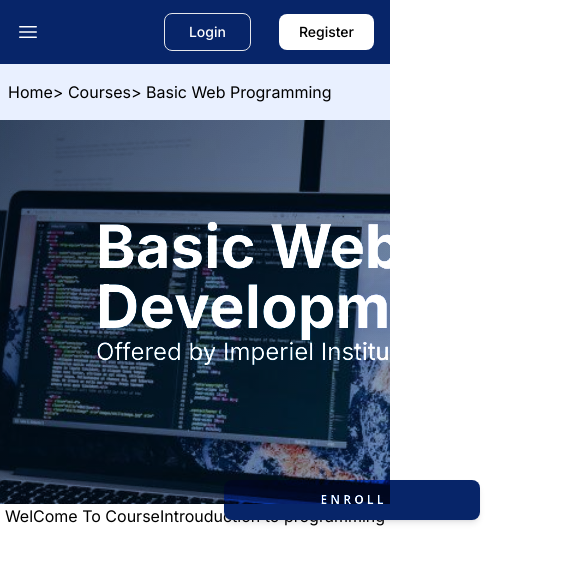
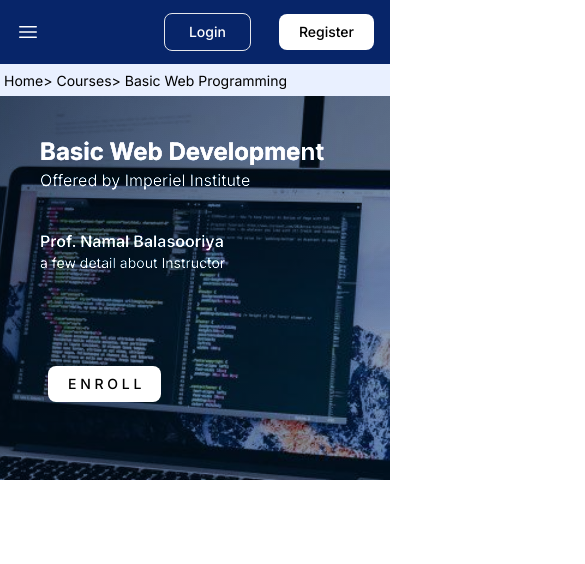
Before and after one commit to Xanvia/MOOC-IT-Center-UOP, a Next.js app in the folder frontend/: page /courses/1 in a window 390 px wide. Shown: the top 564 px of the page, 585 px wide, since content can reach past the window. Built offline with nearby package versions, Linux system fonts and the light colour scheme; no server answers.

Commit message:
fix: responsive

```diff
--- a/frontend/src/app/(public)/courses/[id]/page.tsx
+++ b/frontend/src/app/(public)/courses/[id]/page.tsx
@@ -8,11 +8,7 @@ export default function CoursesHome() {
   return (
     <>
       <CourseHeader />
-      <div className="flex justify-center">
-        <h1>WelCome To Course</h1>
 
-        <h1>Introuduction to programming</h1>
-      </div>
       <CourseDetails />
       <CourseContent />
       <CourseOutcomes />
--- a/frontend/src/components/Buttons/SolidButton.tsx
+++ b/frontend/src/components/Buttons/SolidButton.tsx
@@ -10,7 +10,7 @@ interface ButtonProps {
 
 const SolidButton: React.FC<ButtonProps> = ({ text, onClick, disabled, type = "button" }) => {
   return (
-    <button className={SolidButtonClasses} disabled={disabled} type={type}>
+    <button className={SolidButtonClasses} disabled={disabled} type={type} onClick={onClick}>
       {text}
     </button>
   );
--- a/frontend/src/components/Course/CourseCard/CourseHome/Breadcrumb.tsx
+++ b/frontend/src/components/Course/CourseCard/CourseHome/Breadcrumb.tsx
@@ -1,5 +1,5 @@
-import Link from 'next/link';
-import React from 'react';
+import Link from "next/link";
+import React from "react";
 
 // components/Breadcrumb.tsx
 interface BreadcrumbItem {
@@ -7,18 +7,17 @@ interface BreadcrumbItem {
   href?: string; // Make href optional
 }
 
-
 const Breadcrumbs = ({ breadcrumbs }: { breadcrumbs: BreadcrumbItem[] }) => {
   if (!breadcrumbs || breadcrumbs.length === 0) return null;
 
   return (
     <nav className=" bg-primary_light" aria-label="Breadcrumb">
-      <div className="mx-auto max-w-7xl px-2 sm:px-6 lg:px-8 p-4">
-      <ol className="inline-flex items-center justify-between md:space-x-3">
+      <div className="mx-auto max-w-7xl sm:px-6 lg:px-8 p-1 sm:p-4">
+        <ol className="inline-flex items-center justify-between md:space-x-3 text-sm">
           {breadcrumbs.map((breadcrumb, index) => (
             <li key={breadcrumb.breadcrumb}>
               {breadcrumb.href ? (
-              <Link href={breadcrumb.href} > {breadcrumb.breadcrumb}</Link>
+                <Link href={breadcrumb.href}> {breadcrumb.breadcrumb}</Link>
               ) : (
                 <span>{breadcrumb.breadcrumb}</span>
               )}
@@ -26,7 +25,6 @@ const Breadcrumbs = ({ breadcrumbs }: { breadcrumbs: BreadcrumbItem[] }) => {
           ))}
         </ol>
       </div>
-
     </nav>
   );
 };
--- a/frontend/src/components/Course/CourseCard/CourseHome/CourseDescriptionHeader.tsx
+++ b/frontend/src/components/Course/CourseCard/CourseHome/CourseDescriptionHeader.tsx
@@ -1,8 +1,10 @@
+"use client";
 import React from "react";
 import Breadcrumb from "../CourseHome/Breadcrumb";
-import CourseBigImage from "./CourseBigImage";
 import Image from "next/image";
 import SolidButton from "@/components/Buttons/SolidButton";
+import { toast } from "sonner";
+import PrimaryButton from "@/components/Buttons/PrimaryButton";
 
 interface BreadcrumbItem {
   breadcrumb: string;
@@ -15,14 +17,12 @@ const breadcrumbs: BreadcrumbItem[] = [
   { breadcrumb: "> Basic Web Programming", href: "/courses/1" },
 ];
 
-const computer = "/images/computer.jpg";
+const handleClick = () => {};
 
 const CourseHeader: React.FC = () => {
   return (
     <>
       <Breadcrumb breadcrumbs={breadcrumbs} />
-
-      {/* <CourseBigImage title="" image={computer} description=""/> */}
 
       <div className="bg-gradient-to-tl from-gray-600 to-gray-800 h-96 w-full relative">
         <Image
@@ -33,18 +33,18 @@ const CourseHeader: React.FC = () => {
           height={500}
           className="w-full h-full object-cover absolute mix-blend-overlay"
         />
-        <div className="p-24">
-          <div className="grid grid-col-2 grid-flow-col gap-24">
+        <div className="lg:p-24 sm:p-20 p-10">
+          <div className="grid grid-cols-1 md:grid-flow-col gap-6 sm:gap-10 md:gap-24 sm:mx-16 min-h-[150px]">
             <div>
-              <h1 className="text-white text-6xl font-bold">
+              <h1 className="text-white text-2xl sm:text-4xl md:text-4xl lg:text-5xl font-bold whit">
                 Basic Web Development
               </h1>
-              <h2 className="text-white text-2xl">
+              <h2 className="text-white sm:text-1xl lg:text-xl">
                 Offered by Imperiel Institute
               </h2>
             </div>
             <div>
-              <h2 className="text-white space-y-6 text-2xl font-semibold ">
+              <h2 className="text-white space-y-6 text-base sm:text-xl lg:text-2xl font-semibold ">
                 Prof. Namal Balasooriya
               </h2>
               <h2 className="text-white space-y-6 text-sm">
@@ -52,8 +52,8 @@ const CourseHeader: React.FC = () => {
               </h2>
             </div>
           </div>
-          <div className="mt-28 ml-32">
-            <SolidButton type="submit" text="E N R O L L" onClick={() => {}} disabled={false} />
+          <div className="relative mt-20 sm:mt-20 md:mt-14 sm:ml-20 ml-2">
+            <PrimaryButton text="E N R O L L" onClick={handleClick} />
           </div>
         </div>
       </div>
--- a/frontend/src/components/components.styles.ts
+++ b/frontend/src/components/components.styles.ts
@@ -295,7 +295,6 @@ export const SolidButtonClasses = clsx(
   "text-center",
   "uppercase",
   "transition-all",
-  "disabled:opacity-90",
   "disabled:shadow-none",
   "disabled:pointer-events-none",
   "text-xs",
```
Also changed, not shown: frontend/src/app/(public)/courses/page.tsx (+5 -4 lines). Lines whose indentation alone changed are shown as unchanged.
